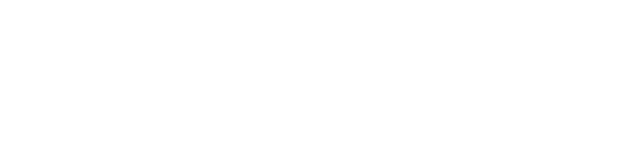
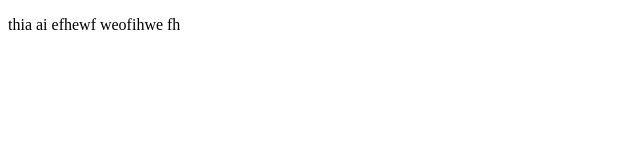
Before and after one commit to KashifQuamar/MySecondRepositoryKunalKushwaha, a website: page index3.html in a window 1280 px wide. Shown: the whole page, without its empty margins (0-640 px from the left). Drawn offline with Linux system fonts and the light colour scheme.

Commit message:
test commit

```diff
--- a/index3.html
+++ b/index3.html
@@ -4,6 +4,7 @@
     <meta charset="UTF-8">
     <meta name="viewport" content="width=device-width, initial-scale=1.0">
     <title>Document</title>
+    <p>thia ai efhewf weofihwe fh</p>
 </head>
 <body>
 
```
